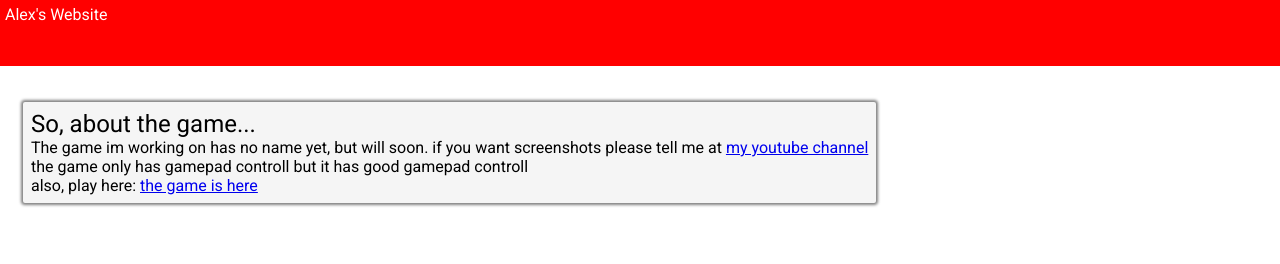
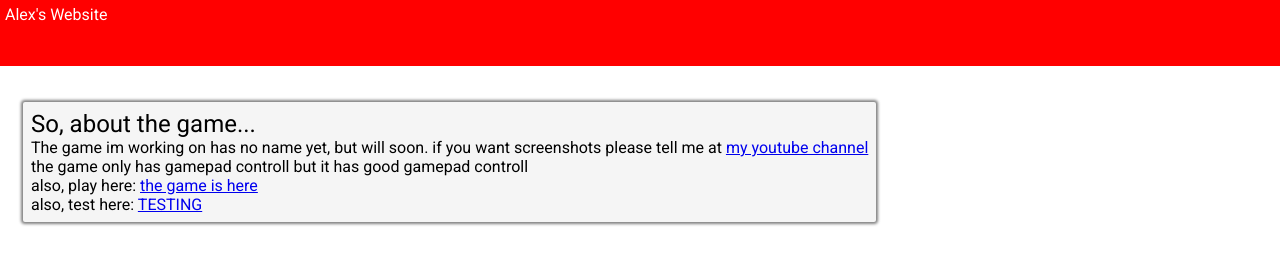
Before and after one commit to AlexBigCheese/dwaindibbly.github.io, a plain HTML site: page projects.html in a window 1280 px wide. Drawn offline with Linux system fonts and the light colour scheme.

Commit message:
added testing folder

```diff
--- a/projects.html
+++ b/projects.html
@@ -24,6 +24,8 @@
           the game only has gamepad controll but it has good gamepad controll
           <br \>
           also, play here: <a href="theGame">the game is here</a>
+          <br \>
+          also, test here: <a href="game-testing/nodegame">TESTING</a>
         </article>
       </div>
     </div>
```
Also changed, not shown: 1 other file.
